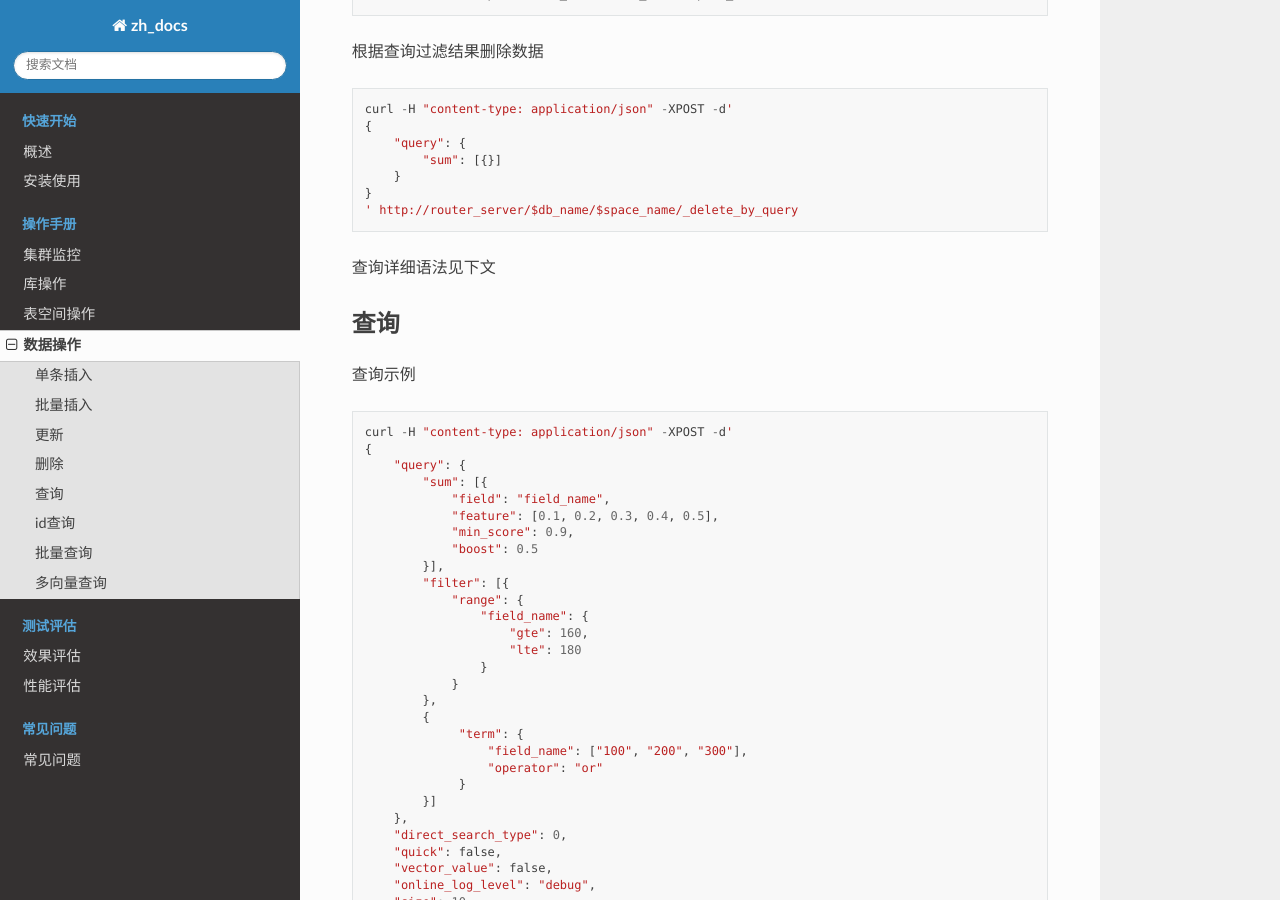
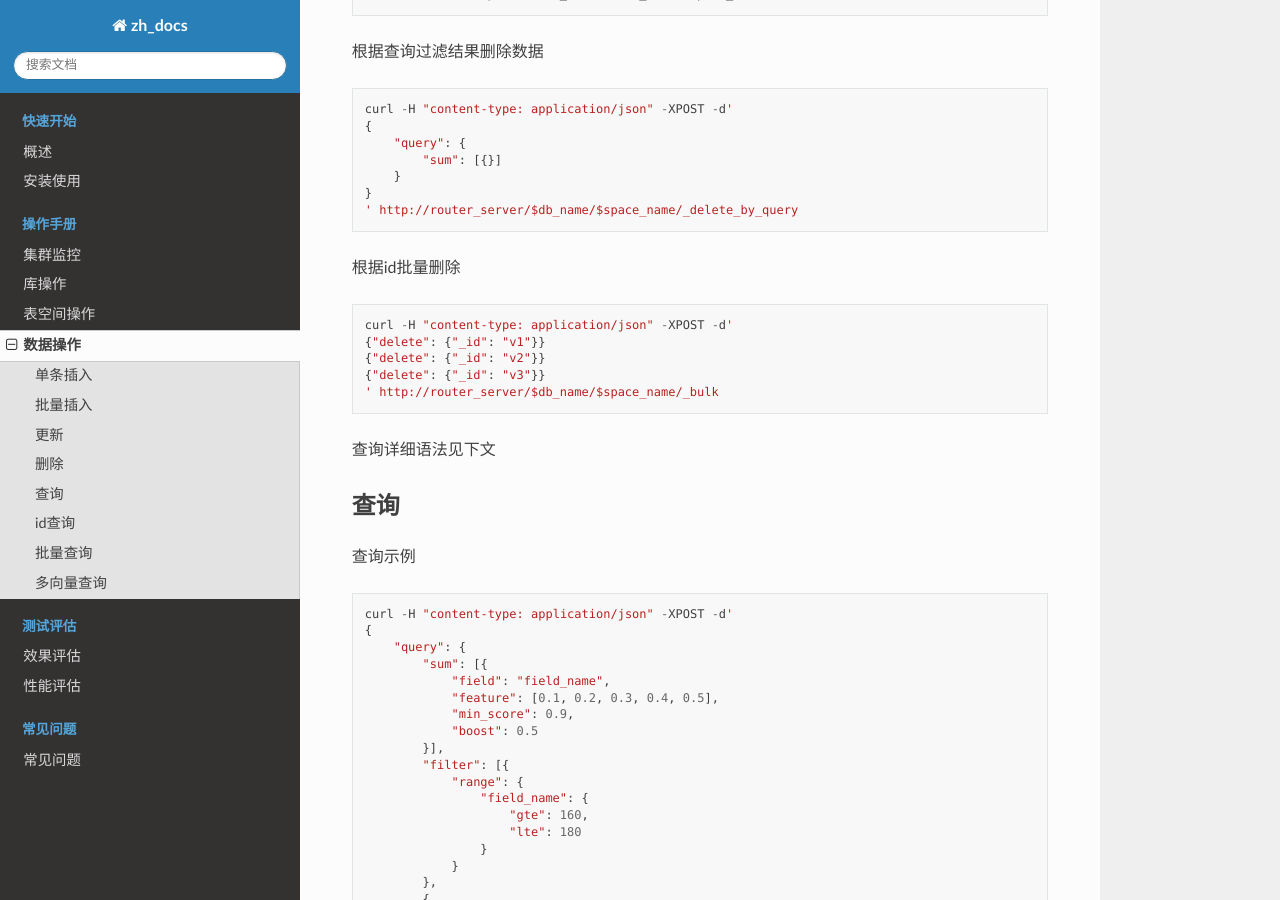
Before and after one commit to vearch/zh_docs, a Sphinx documentation site: the page built from docs/source/use_op/op_doc.rst, in a window 1280 px wide and 900 px high, scrolled down 2118 px. Built offline with Sphinx 7.4.7 and the Read the Docs theme 2.0.0, drawn with Linux system fonts in a browser that asks for light colours; pages that are not in the unit, such as notebooks, are missing from menus.

Commit message:
change op_doc

```diff
--- a/docs/source/use_op/op_doc.rst
+++ b/docs/source/use_op/op_doc.rst
@@ -108,6 +108,16 @@ json格式的变体，{"index": {"_id": "v1"}} 指定记录的id, {"field1": "va
       }
   }
   ' http://router_server/$db_name/$space_name/_delete_by_query
+
+根据id批量删除
+::
+
+    curl -H "content-type: application/json" -XPOST -d'
+    {"delete": {"_id": "v1"}}
+    {"delete": {"_id": "v2"}}
+    {"delete": {"_id": "v3"}}
+    ' http://router_server/$db_name/$space_name/_bulk
+
 
 查询详细语法见下文
 
```
